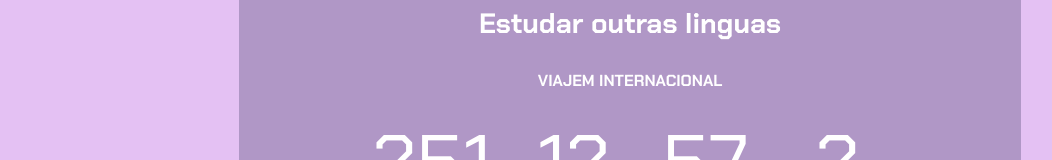
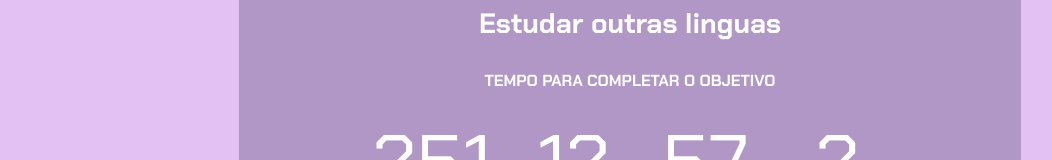
Before and after one commit to natyaraujo/Natanaela.2, a plain HTML site: page index.html in a window 1280 px wide. Shown: the part 263-423 px from the top of the page, without its empty margins (10-1062 px from the left). Drawn offline with Linux system fonts and the light colour scheme.

Commit message:
Update index.html

```diff
--- a/index.html
+++ b/index.html
@@ -21,7 +21,7 @@
             <div class="abas-textos">
                 <div class="aba-conteudo ativo">
                     <h3 class="aba-conteudo-titulo-principal">Estudar outras linguas</h3>
-                    <h4 class="aba-conteudo-titulo-secundario">Viajem internacional</h4>
+                    <h4 class="aba-conteudo-titulo-secundario">Tempo para completar o objetivo</h4>
                     <div class="contador">
                         <div class="contador-digito">
                             <p class="contador-digito-numero" id="dias0"></p>
```
